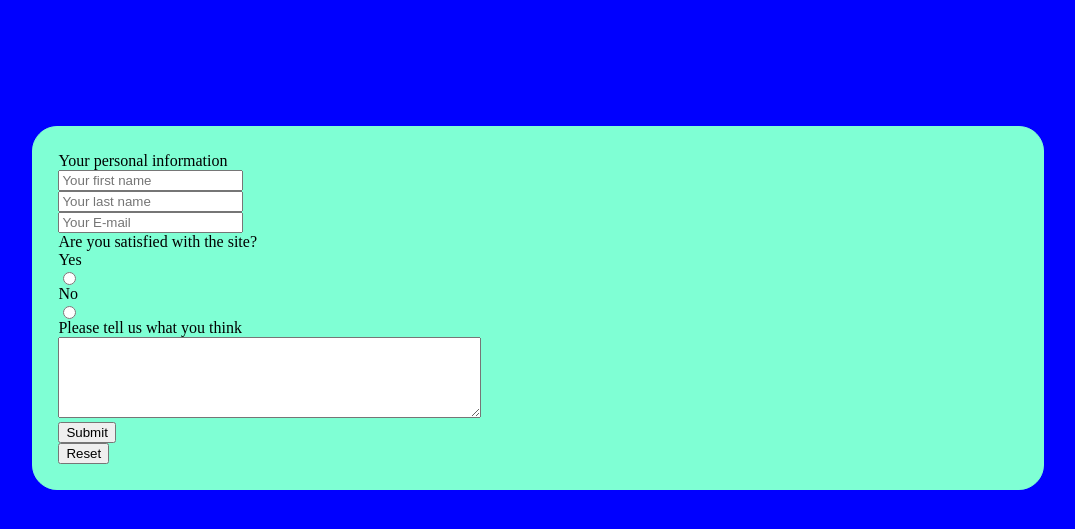
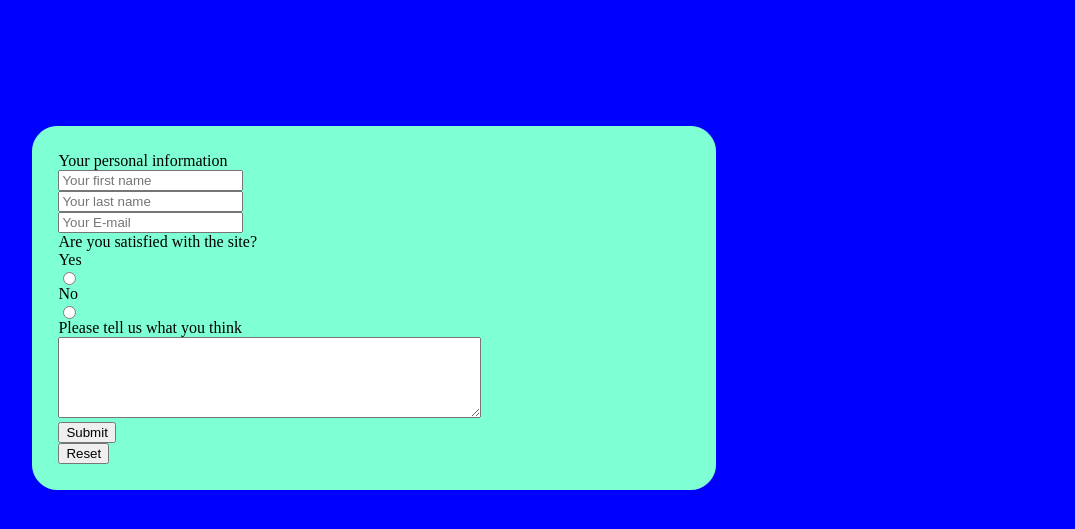
Before and after one commit to PeterManik/PeterManik_IPaIoT, a PHP site: page / in a window 1280 px wide. Shown: the top 529 px of the page, without its empty margins (102-1177 px from the left). Run offline with PHP 8.4, Linux system fonts and the light colour scheme.

Commit message:
somethings wrong

```diff
--- a/style.css
+++ b/style.css
@@ -4,7 +4,7 @@ body{
 }
 
 #myForm{
-    width: auto;
+    width: 50%;
     margin: 10%;
     padding: 25px;
     align-items: center;
```
